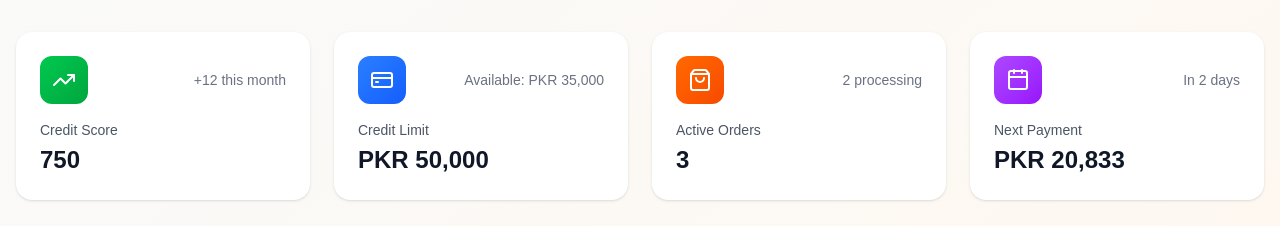
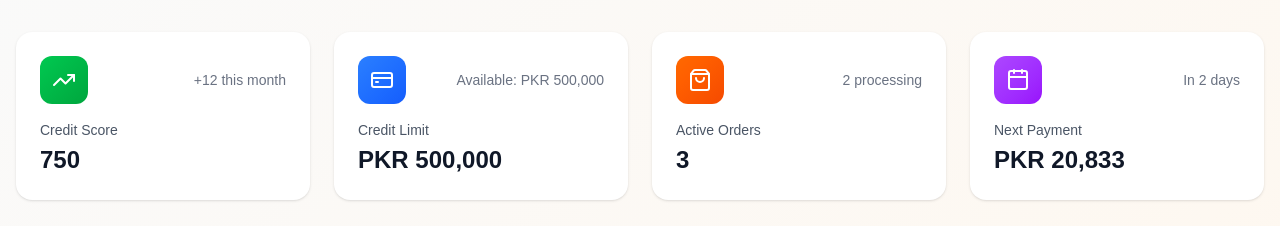
Before and after one commit to SahulatKar/Sahulatkar_Frontend, a Next.js app in the folder saulatkar-frontend/: page /dashboard in a window 1280 px wide. Shown: the part 261-487 px from the top of the page. Built offline with nearby package versions, Linux system fonts and the light colour scheme.

Commit message:
update dashboard with credit limit display

```diff
--- a/saulatkar-frontend/src/app/dashboard/page.tsx
+++ b/saulatkar-frontend/src/app/dashboard/page.tsx
@@ -17,8 +17,8 @@ export default function Dashboard() {
     cnic: "42181-9283741-3",
     memberSince: "January 2024",
     creditScore: 750,
-    creditLimit: "PKR 50,000",
-    availableCredit: "PKR 35,000"
+    creditLimit: "PKR 500,000",
+    availableCredit: "PKR 500,000"
   }
 
   const recentOrders = [
```
